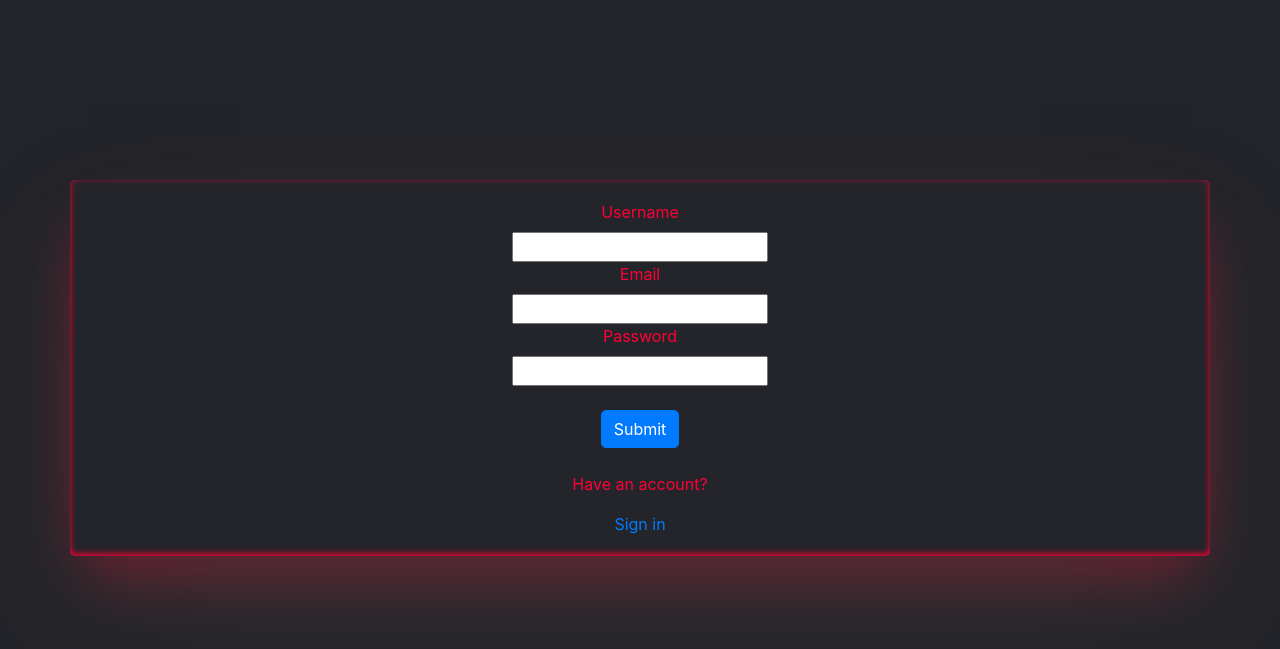
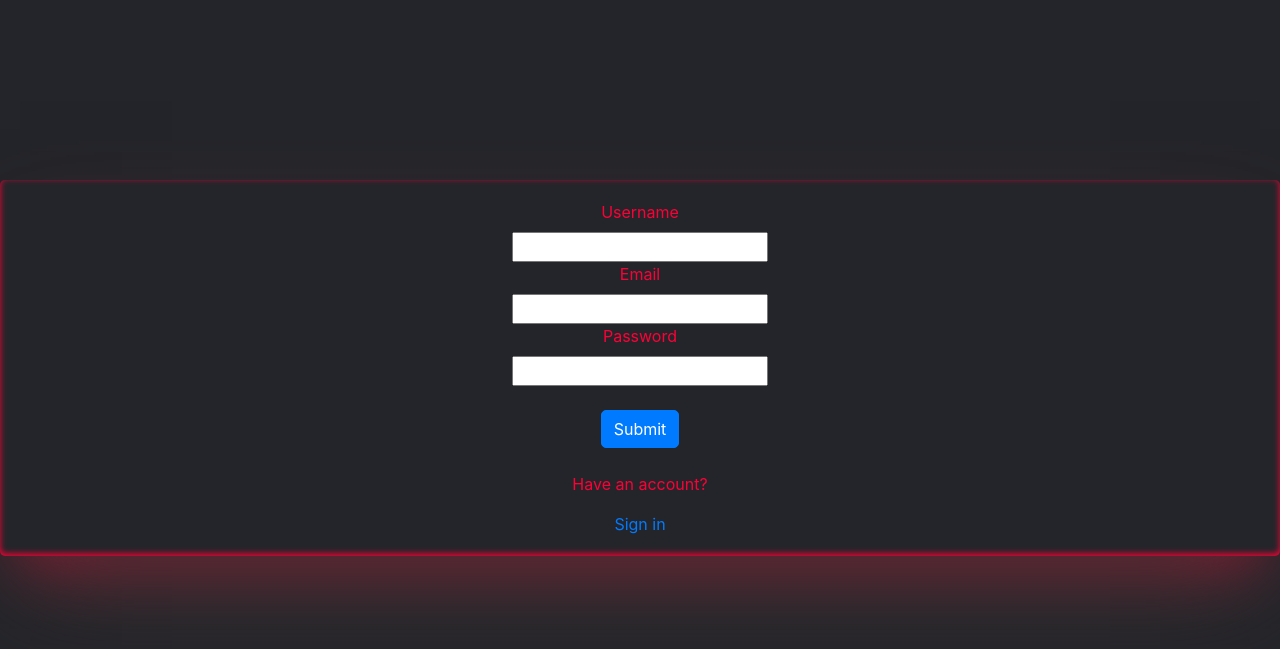
Before and after one commit to sabihdordab/simple-toolbox, a Django app: page /accounts/register in a window 1280 px wide. Shown: the part 66-715 px from the top of the page. Run offline with Django 4.2, Linux system fonts and the light colour scheme; style sheets or scripts are compiled from the project's sources; some libraries are stand-ins or nearby versions.

Commit message:
form-container style for forms

```diff
--- a/accounts/static/accounts/styles.css
+++ /dev/null
@@ -1,11 +0,0 @@
-.container {
-	display: flex;
-	flex-direction: column;
-	justify-content: flex-start;
-	align-items: center;
-    border-radius: 5px;
-    margin-top: 180px;
-    padding: 20px;
-    box-shadow: #3a3032 0px 50px 100px -20px, #fe0036 0px 30px 60px -30px, #fe0036 0px -2px 6px 0px inset;
-    color: #fe0036;
-}
--- a/accounts/templates/accounts/login.html
+++ b/accounts/templates/accounts/login.html
@@ -17,7 +17,7 @@
     {% endif %}
     <form action="{% url 'login'%}" method="Post" enctype="multipart/form-data">
         {% csrf_token %}
-        <div class="container">
+        <div class="form-container">
             <label>Username</label>
             {{ form.username }}
             <label>Password</label>
--- a/accounts/templates/accounts/register.html
+++ b/accounts/templates/accounts/register.html
@@ -19,7 +19,7 @@
 
     <form action="{% url 'register'%}" method="Post" enctype="multipart/form-data">
         {% csrf_token %}
-        <div class="container">
+        <div class="form-container">
             <label>Username</label>
             {{ form.username }}
             <label>Email</label>
--- a/toolbox/static/toolbox/styles.scss
+++ b/toolbox/static/toolbox/styles.scss
@@ -13,3 +13,15 @@ body {
 .navbar a {
     padding: 10px;
 }
+
+.form-container {
+	display: flex;
+	flex-direction: column;
+	justify-content: flex-start;
+	align-items: center;
+    border-radius: 5px;
+    margin-top: 180px;
+    padding: 20px;
+    box-shadow: #3a3032 0px 50px 100px -20px, #fe0036 0px 30px 60px -30px, #fe0036 0px -2px 6px 0px inset;
+    color: #fe0036;
+}
```
